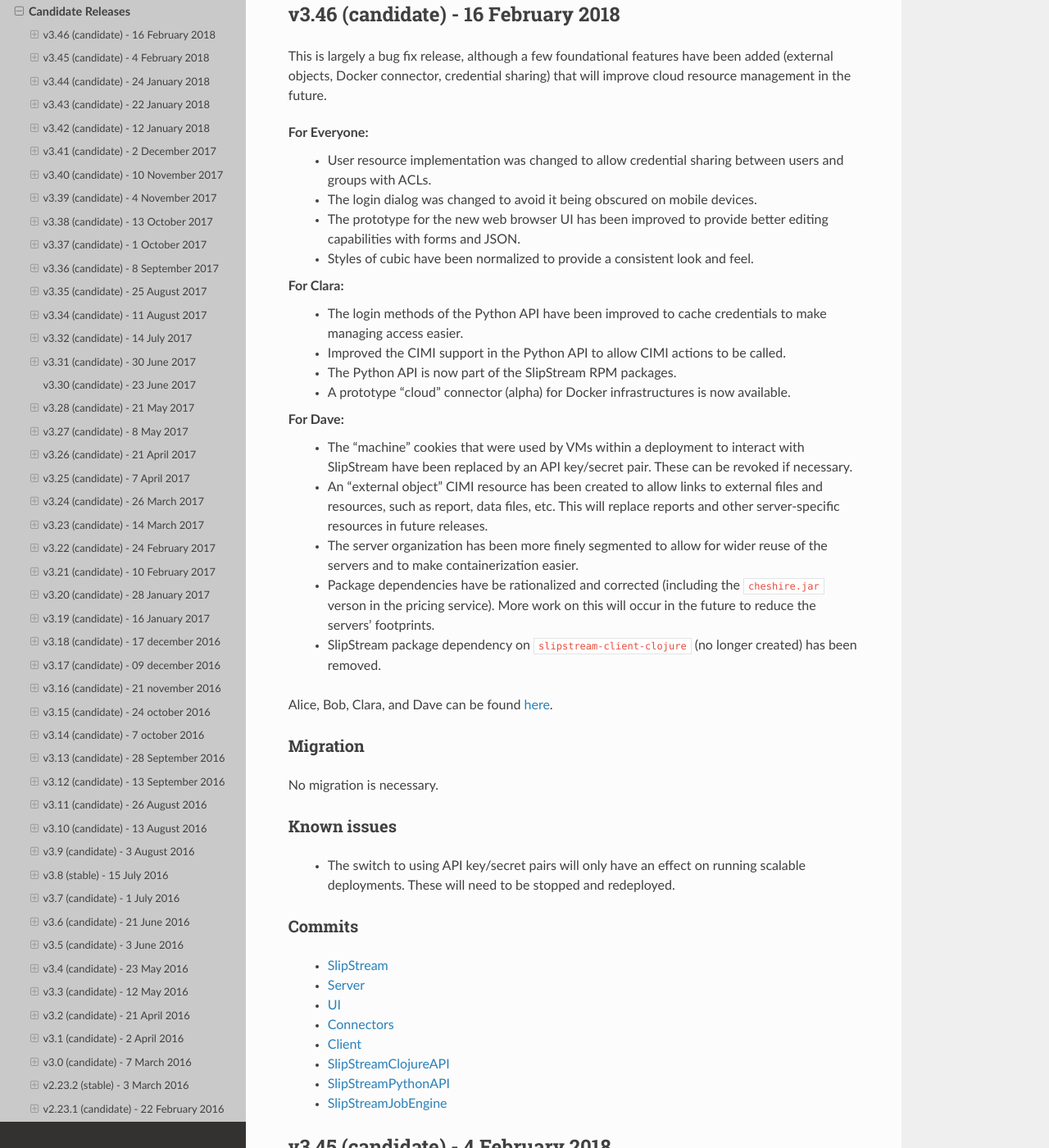
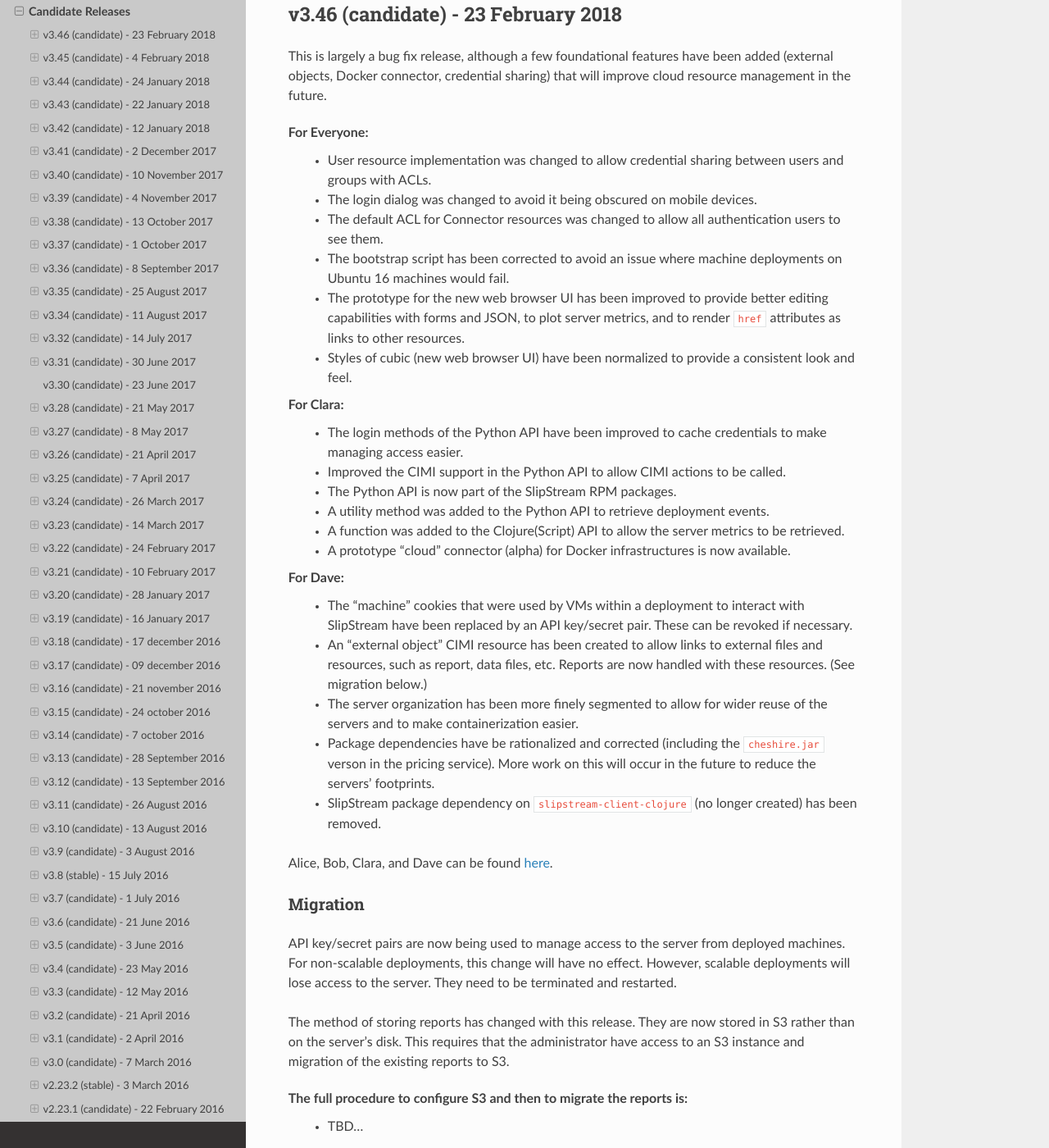
Before and after one commit to slipstream/SlipStreamDocumentation, a Sphinx documentation site: the page built from docs/release_notes/candidate_releases.rst, in a window 1280 px wide and 1400 px high, scrolled down 255 px. Shown: the whole window at 82% size. Built offline with Sphinx 7.4.7 and the Read the Docs theme 2.0.0, drawn with Linux system fonts in a browser that asks for light colours.

Commit message:
provide more features for release

```diff
--- a/docs/release_notes/candidate_releases.rst
+++ b/docs/release_notes/candidate_releases.rst
@@ -6,7 +6,7 @@
 **not** supported and **not** recommended for production deployments.
 
 
-v3.46 (candidate) - 16 February 2018
+v3.46 (candidate) - 23 February 2018
 ------------------------------------
 
 This is largely a bug fix release, although a few foundational
@@ -19,10 +19,16 @@
    sharing between users and groups with ACLs.
  - The login dialog was changed to avoid it being obscured on mobile
    devices.
+ - The default ACL for Connector resources was changed to allow all
+   authentication users to see them.
+ - The bootstrap script has been corrected to avoid an issue where
+   machine deployments on Ubuntu 16 machines would fail.
  - The prototype for the new web browser UI has been improved to
-   provide better editing capabilities with forms and JSON.
- - Styles of cubic have been normalized to provide a consistent look
-   and feel.
+   provide better editing capabilities with forms and JSON, to plot
+   server metrics, and to render ``href`` attributes as links to other
+   resources.
+ - Styles of cubic (new web browser UI) have been normalized to
+   provide a consistent look and feel.
 
 For Clara:
  - The login methods of the Python API have been improved to cache
@@ -30,6 +36,10 @@
  - Improved the CIMI support in the Python API to allow CIMI actions
    to be called.
  - The Python API is now part of the SlipStream RPM packages.
+ - A utility method was added to the Python API to retrieve deployment
+   events.
+ - A function was added to the Clojure(Script) API to allow the server
+   metrics to be retrieved.
  - A prototype "cloud" connector (alpha) for Docker infrastructures is
    now available.
 
@@ -38,9 +48,9 @@
    interact with SlipStream have been replaced by an API key/secret
    pair. These can be revoked if necessary.
  - An "external object" CIMI resource has been created to allow links
-   to external files and resources, such as report, data files, etc.
-   This will replace reports and other server-specific resources in
-   future releases.
+   to external files and resources, such as report, data files,
+   etc. Reports are now handled with these resources.  (See migration
+   below.)
  - The server organization has been more finely segmented to allow for
    wider reuse of the servers and to make containerization easier.
  - Package dependencies have be rationalized and corrected (including
@@ -49,13 +59,25 @@
  - SlipStream package dependency on ``slipstream-client-clojure`` (no
    longer created) has been removed.
 
-Alice, Bob, Clara, and Dave can be found
-`here <http://sixsq.com/personae/>`_.
-
-Migration
-~~~~~~~~~
-
-No migration is necessary.
+
+Alice, Bob, Clara, and Dave can be found
+`here <http://sixsq.com/personae/>`_.
+
+Migration
+~~~~~~~~~
+
+API key/secret pairs are now being used to manage access to the server
+from deployed machines.  For non-scalable deployments, this change
+will have no effect.  However, scalable deployments will lose access
+to the server. They need to be terminated and restarted.
+
+The method of storing reports has changed with this release.  They are
+now stored in S3 rather than on the server's disk. This requires that
+the administrator have access to an S3 instance and migration of the
+existing reports to S3.
+
+The full procedure to configure S3 and then to migrate the reports is:
+ - TBD...
 
 Known issues
 ~~~~~~~~~~~~
```
